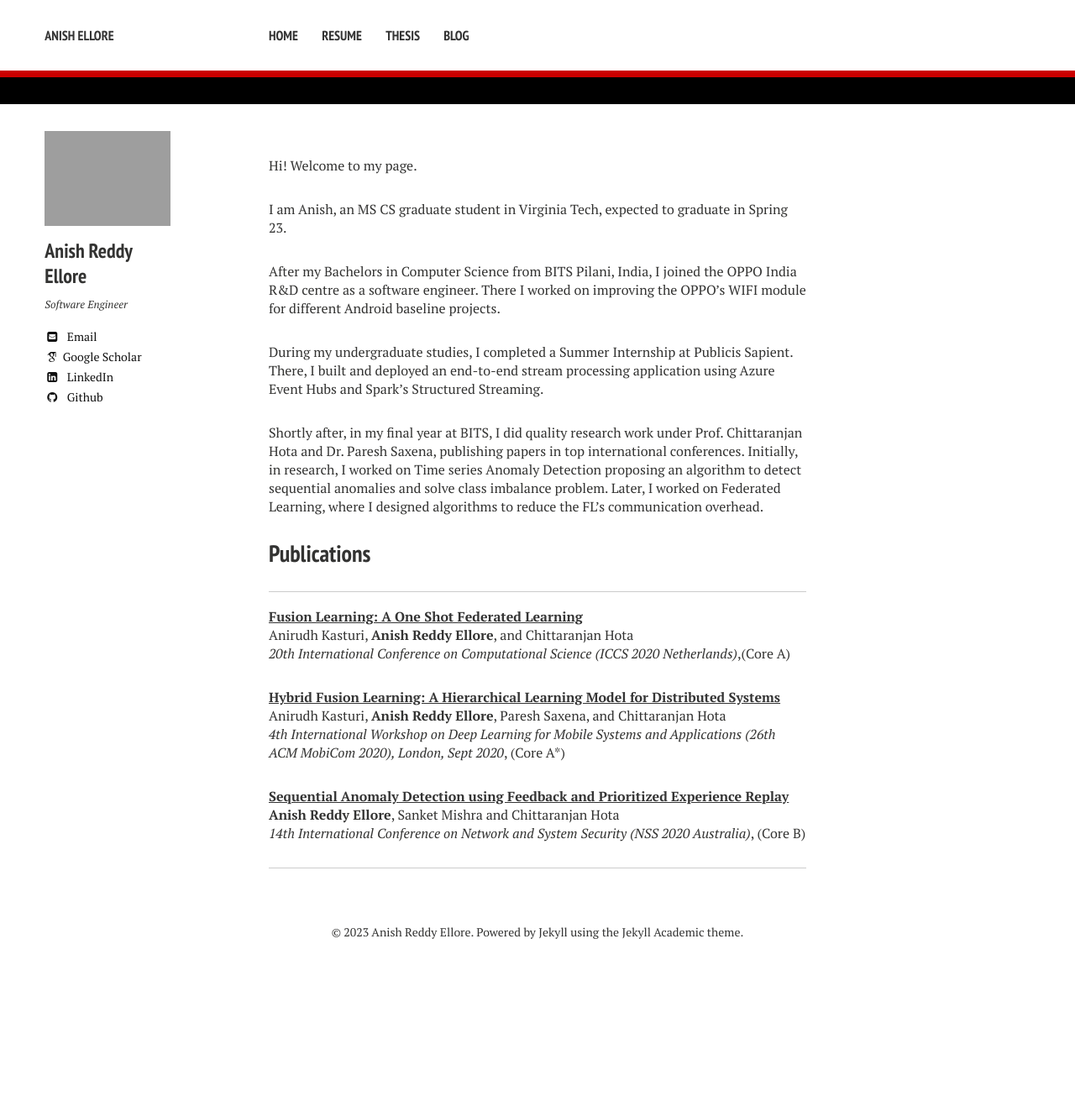
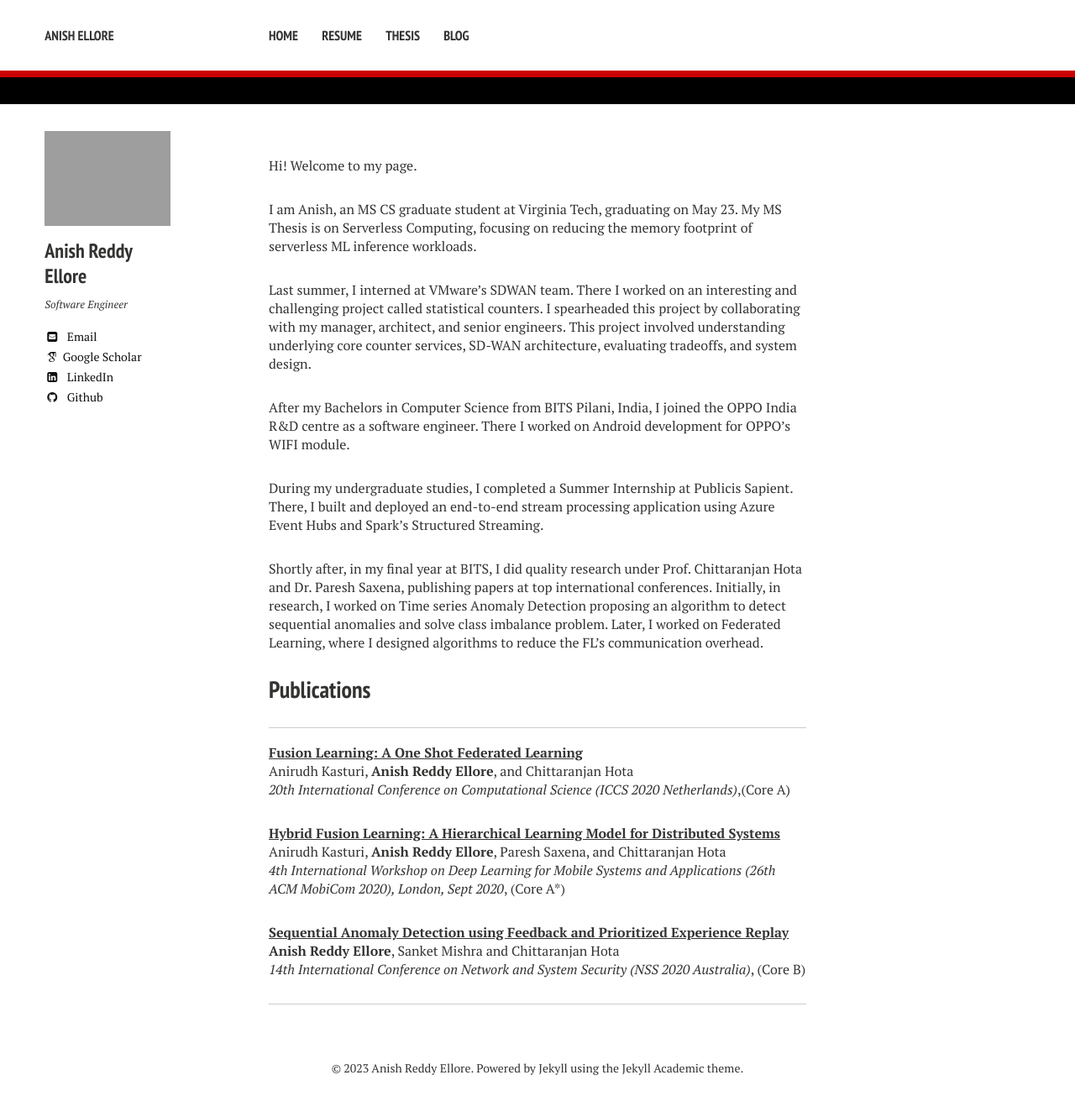
Before and after one commit to AnishEllore/anishellore.github.io, a Jekyll site: the page built from index.md, in a window 1280 px wide. Shown: the whole page at 84% size. Built offline with Jekyll 4.4.1, drawn with Linux system fonts in a browser that asks for light colours; nearby versions of some CDN libraries; some web fonts are replaced; before the commit the page ends 1168 px from its top, so only the background shows below that.

Commit message:
Update index.md

```diff
--- a/index.md
+++ b/index.md
@@ -4,13 +4,15 @@ excerpt: "Anish Ellore's personal website"
 ---
 Hi! Welcome to my page.
 
-I am Anish, an MS CS graduate student in Virginia Tech, expected to graduate in Spring 23.
+I am Anish, an MS CS graduate student at Virginia Tech, graduating on May 23. My MS Thesis is on Serverless Computing, focusing on reducing the memory footprint of serverless ML inference workloads.
 
-After my Bachelors in Computer Science from BITS Pilani, India, I joined the OPPO India R&D centre as a software engineer. There I worked on improving the OPPO's WIFI module for different Android baseline projects.
+Last summer, I interned at VMware's SDWAN team. There I worked on an interesting and challenging project called statistical counters. I spearheaded this project by collaborating with my manager, architect, and senior engineers. This project involved understanding underlying core counter services, SD-WAN architecture, evaluating tradeoffs, and system design.
+
+After my Bachelors in Computer Science from BITS Pilani, India, I joined the OPPO India R&D centre as a software engineer. There I worked on Android development for OPPO's WIFI module.
 
 During my undergraduate studies, I completed a Summer Internship at Publicis Sapient. There, I built and deployed an end-to-end stream processing application using Azure Event Hubs and Spark's Structured Streaming.
 
-Shortly after, in my final year at BITS, I did quality research work under Prof. Chittaranjan Hota and Dr. Paresh Saxena, publishing papers in top international conferences. Initially, in research, I worked on Time series Anomaly Detection proposing an algorithm to detect sequential anomalies and solve class imbalance problem. Later, I worked on Federated Learning, where I designed algorithms to reduce the FL's communication overhead.
+Shortly after, in my final year at BITS, I did quality research under Prof. Chittaranjan Hota and Dr. Paresh Saxena, publishing papers at top international conferences. Initially, in research, I worked on Time series Anomaly Detection proposing an algorithm to detect sequential anomalies and solve class imbalance problem. Later, I worked on Federated Learning, where I designed algorithms to reduce the FL's communication overhead.
 ## Publications
 ----
 
```
